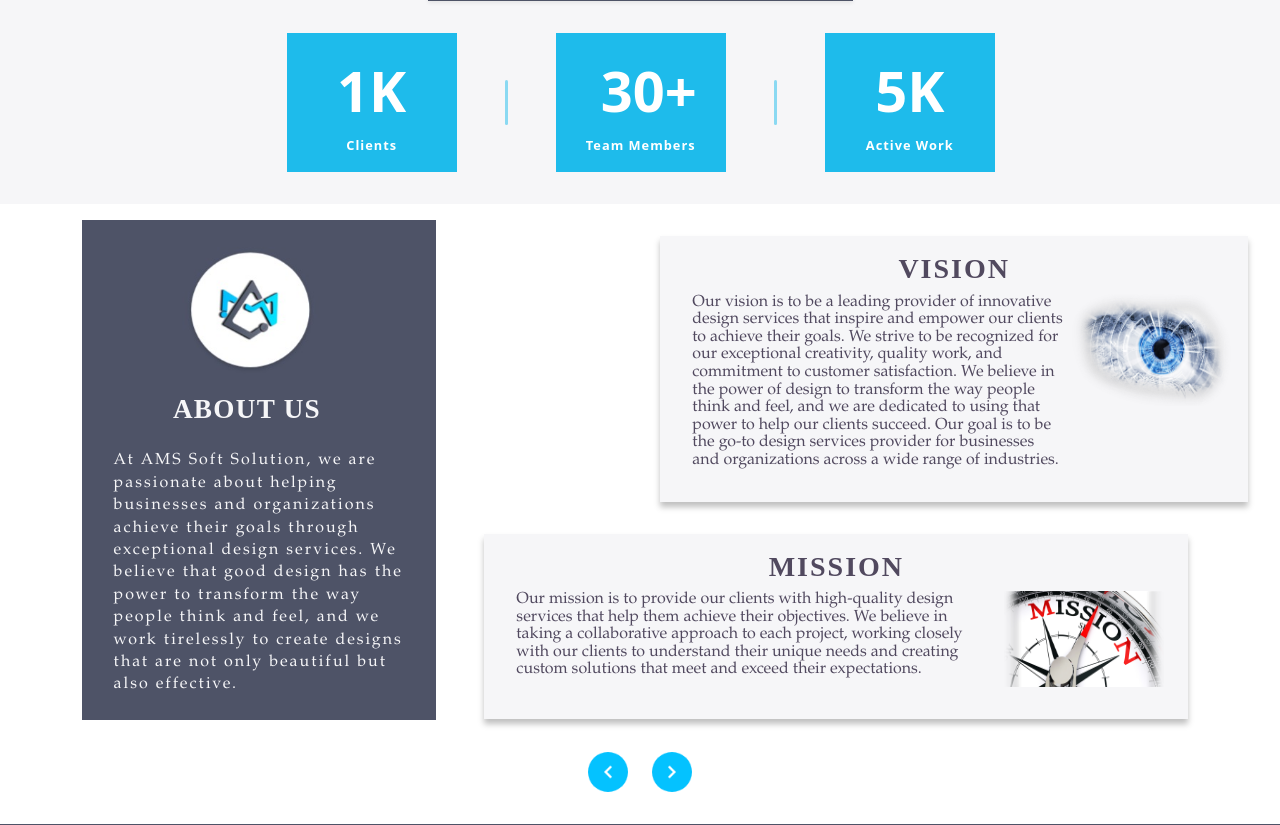
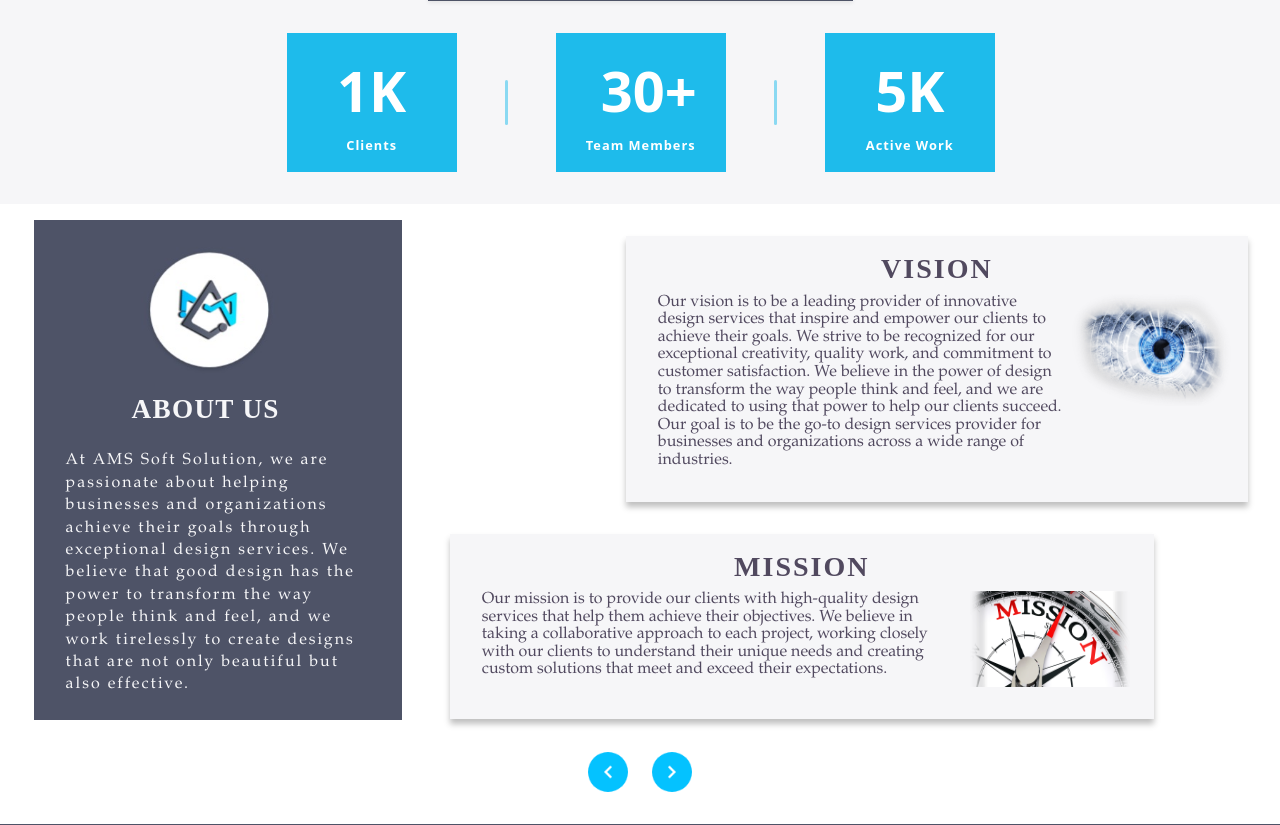
Before and after one commit to AKraja777/AMW, a PHP site: page / in a window 1280 px wide; the page is wider, and only the part inside the window is pictured. Shown: the part 3629-4454 px from the top of that part. Run offline with PHP 8.4, Linux system fonts and the light colour scheme.

Commit message:
style.css

```diff
--- a/style.css
+++ b/style.css
@@ -1291,7 +1291,7 @@ margin-right:1rem;
   background-color: #4e5367;
   color: #f6f6f8;
   margin-top: -1rem;
-  margin-left:3rem;
+  margin-left:-3  rem;
 }
 
 #about .about-carousel .aboutsection .aboutBox img {
```
